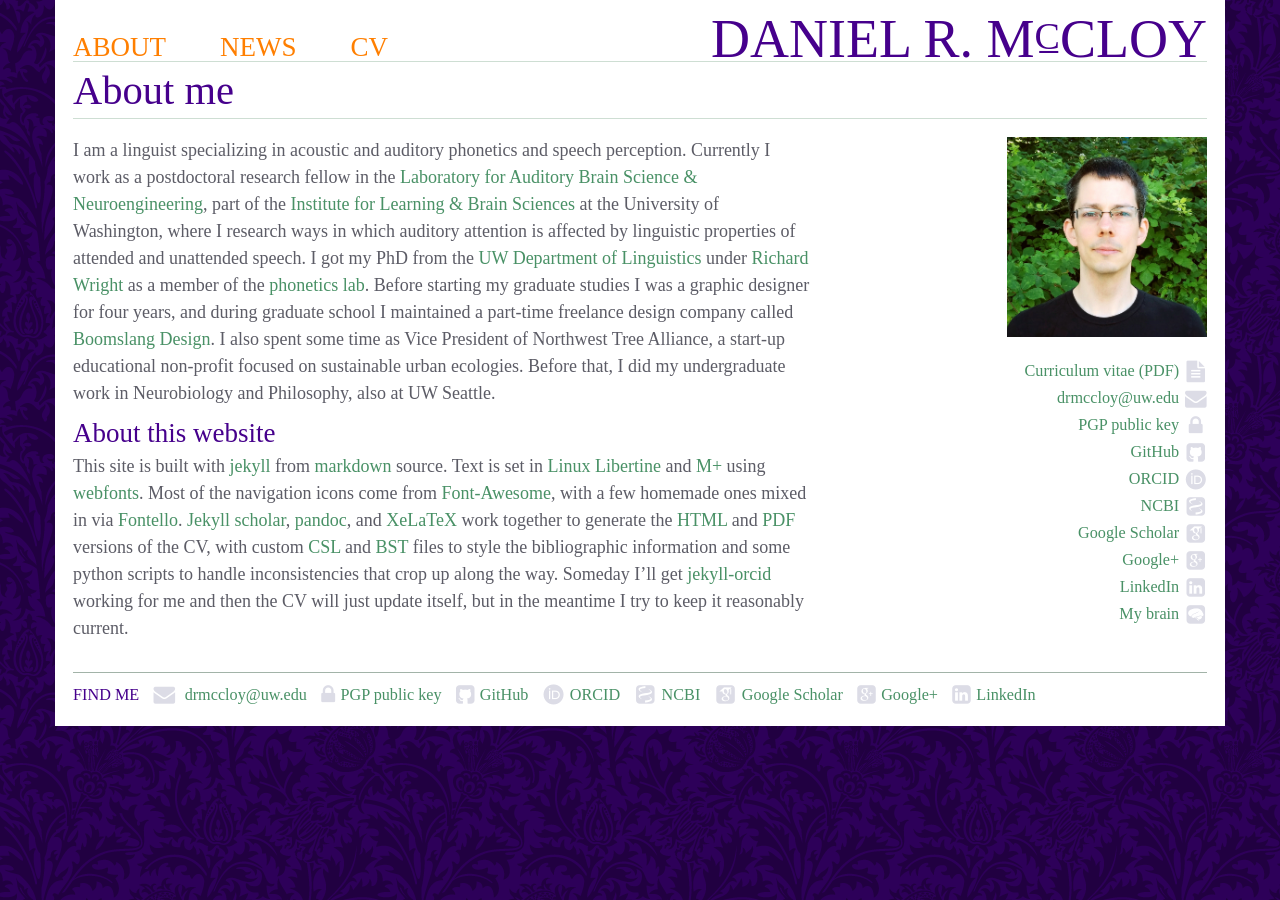
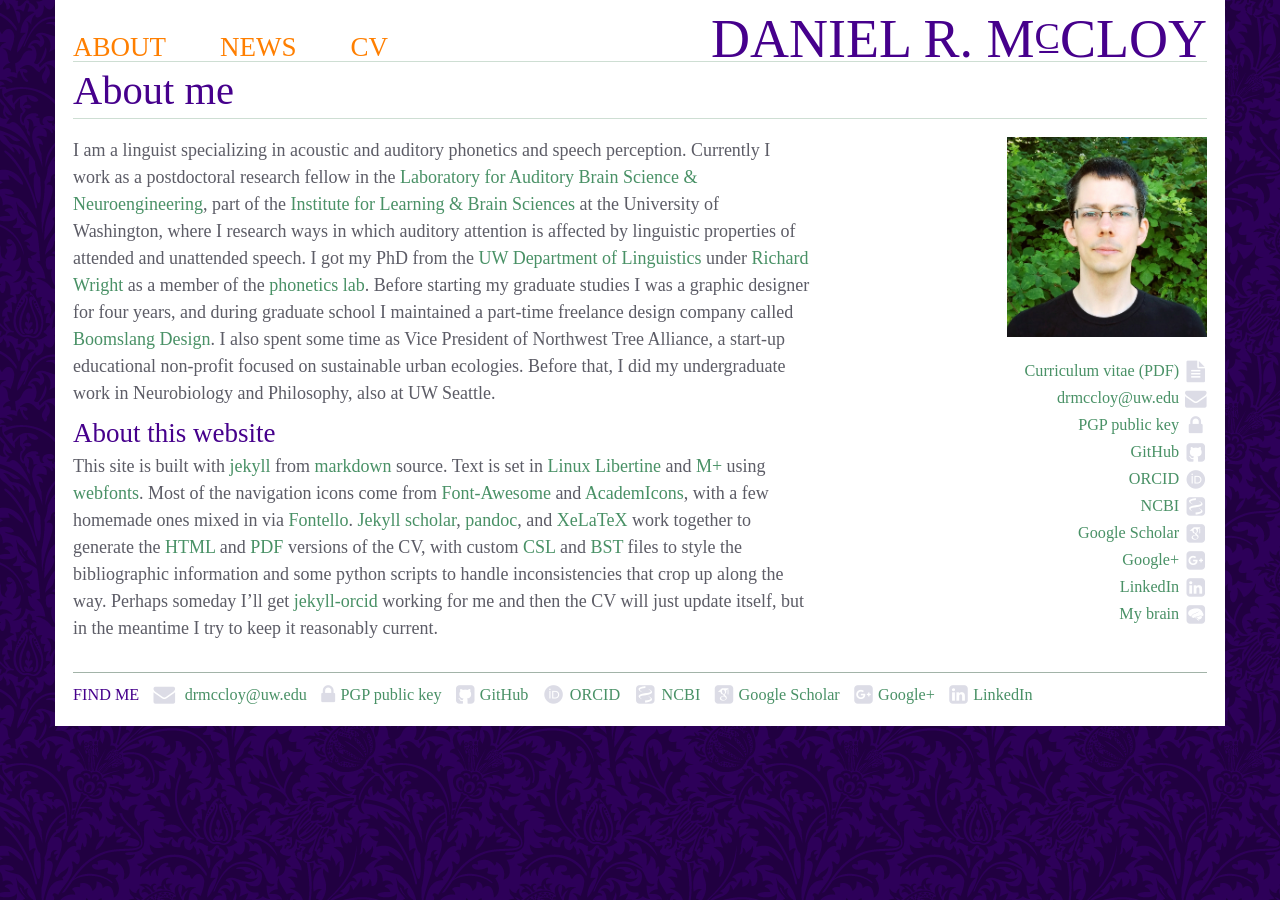
Before and after one commit to drammock/dan.mccloy.info, a Jekyll site: the page built from index.markdown, in a window 1280 px wide. Built offline with Jekyll 4.4.1, drawn with Linux system fonts in a browser that asks for light colours; some web fonts are replaced; Markdown is read by kramdown in place of the engine named in the settings.

Commit message:
update icon font; add underresourced ASR paper

```diff
--- a/_cv-edit-this-one.markdown
+++ b/_cv-edit-this-one.markdown
@@ -19,6 +19,7 @@
 A BibTeX file containing reference information for all listed publications is available [here](../bib/McCloy_CV.bib).
 
 ## Manuscripts & work in progress
+- [@HasegawaJohnsonEtAl-UnderresourcedASR]
 - [@McCloyEtAl-PupilVocodeReverb]
 - [@McCloy-ProsodyIntel]
 
--- a/css/font-drammock.css
+++ b/css/font-drammock.css
@@ -1,18 +1,19 @@
 /* custom font made with fontello, for navigation icons */
 @font-face {
-	font-family: 'drammock';
-	src: url('../fonts/drammock.eot?69332455');
-	src: url('../fonts/drammock.woff?69332455') format('woff'),
-		 url('../fonts/drammock.eot?69332455#iefix') format('embedded-opentype'),
-		 url('../fonts/drammock.ttf?69332455') format('truetype'),
-		 url('../fonts/drammock.svg?69332455#drammock') format('svg');
-	font-weight: normal;
-	font-style: normal;
+  font-family: 'drammock';
+  src: url('../fonts/drammock.eot?91792506');
+  src: url('../fonts/drammock.eot?91792506#iefix') format('embedded-opentype'),
+       url('../fonts/drammock.woff2?91792506') format('woff2'),
+       url('../fonts/drammock.woff?91792506') format('woff'),
+       url('../fonts/drammock.ttf?91792506') format('truetype'),
+       url('../fonts/drammock.svg?91792506#drammock') format('svg');
+  font-weight: normal;
+  font-style: normal;
 }
 /* class definitions */
 [class^="icon-"]:before, [class*=" icon-"]:before { font-family: "drammock"; }
 
-.icon-orcid:before { content: '\00A0\f007'; } /* '' */
+.icon-orcid:before { content: '\00A0\e815'; } /* '' */
 .icon-gpg:before { content: '\00A0\f023'; }   /* '' */
 .icon-li:before { content: '\00A0\f08c'; }    /* '' */
 .icon-gh:before { content: '\00A0\f092'; }    /* '' */
@@ -20,5 +21,9 @@
 .icon-brain:before { content: '\00A0\f0f0'; } /* '' */
 .icon-ncbi:before { content: '\00A0\f0f1'; }  /* '' */
 .icon-doc:before { content: '\00A0\f15c'; }   /* '' */
-.icon-env:before { content: '\00A0\f199'; }   /* '' */
-.icon-sch:before { content: '\00A0\f19d'; }   /* '' */
+.icon-env:before { content: '\00A0\f0e0'; }   /* '' */
+.icon-env:before { content: '\00A0\f199'; } /* '' */
+.icon-sch:before { content: '\00A0\e814'; } /* '' */
+.icon-so:before { content: '\00A0\e812'; } /* '' */
+.icon-zot:before { content: '\00A0\e816'; } /* '' */
+.icon-oa:before { content: '\00A0\e81a'; } /* '' */
--- a/cv.markdown
+++ b/cv.markdown
@@ -19,6 +19,7 @@
 A BibTeX file containing reference information for all listed publications is available [here](../bib/McCloy_CV.bib).
 
 ## Manuscripts & work in progress
+- {% reference HasegawaJohnsonEtAl-UnderresourcedASR %}
 - {% reference McCloyEtAl-PupilVocodeReverb %}
 - {% reference McCloy-ProsodyIntel %}
 
--- a/index.markdown
+++ b/index.markdown
@@ -5,7 +5,7 @@
 I am a linguist specializing in acoustic and auditory phonetics and speech perception. Currently I work as a postdoctoral research fellow in the [Laboratory for Auditory Brain Science & Neuroengineering][labsn], part of the [Institute for Learning & Brain Sciences][ilabs] at the University of Washington, where I research ways in which auditory attention is affected by linguistic properties of attended and unattended speech. I got my PhD from the [UW Department of Linguistics][ling] under [Richard Wright][raw] as a member of the [phonetics lab][phonlab].  Before starting my graduate studies I was a graphic designer for four years, and during graduate school I maintained a part-time freelance design company called [Boomslang Design][bsd].  I also spent some time as Vice President of Northwest Tree Alliance, a start-up educational non-profit focused on sustainable urban ecologies.  Before that, I did my undergraduate work in Neurobiology and Philosophy, also at UW Seattle.
 
 # About this website
-This site is built with [jekyll][jekyll] from [markdown][md] source. Text is set in [Linux Libertine][lib] and [M+][mplus] using [webfonts][woff]. Most of the navigation icons come from [Font-Awesome][fa], with a few homemade ones mixed in via [Fontello][fo]. [Jekyll scholar][jeksch], [pandoc][pandoc], and [XeLaTeX][xetex] work together to generate the [HTML][cvhtml] and [PDF][cvpdf] versions of the CV, with custom [CSL][csl] and [BST][bst] files to style the bibliographic information and some python scripts to handle inconsistencies that crop up along the way. Someday I’ll get [jekyll-orcid][jeko] working for me and then the CV will just update itself, but in the meantime I try to keep it reasonably current.
+This site is built with [jekyll][jekyll] from [markdown][md] source. Text is set in [Linux Libertine][lib] and [M+][mplus] using [webfonts][woff]. Most of the navigation icons come from [Font-Awesome][fa] and [AcademIcons][ai], with a few homemade ones mixed in via [Fontello][fo]. [Jekyll scholar][jeksch], [pandoc][pandoc], and [XeLaTeX][xetex] work together to generate the [HTML][cvhtml] and [PDF][cvpdf] versions of the CV, with custom [CSL][csl] and [BST][bst] files to style the bibliographic information and some python scripts to handle inconsistencies that crop up along the way. Perhaps someday I’ll get [jekyll-orcid][jeko] working for me and then the CV will just update itself, but in the meantime I try to keep it reasonably current.
 
 [labsn]:   http://depts.washington.edu/labsn/
 [ilabs]:   http://ilabs.washington.edu/
```
Also changed, not shown: other parts of index.markdown (+1 -0 lines), bib/McCloy_CV.bib (+10 -0 lines), fonts/README.md (+2 -2 lines), fonts/drammock.ttf, fonts/drammock.woff, 3 other files.
